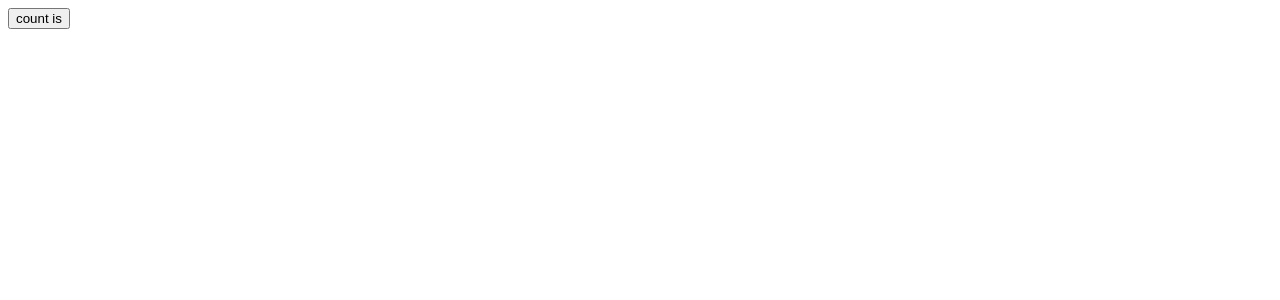
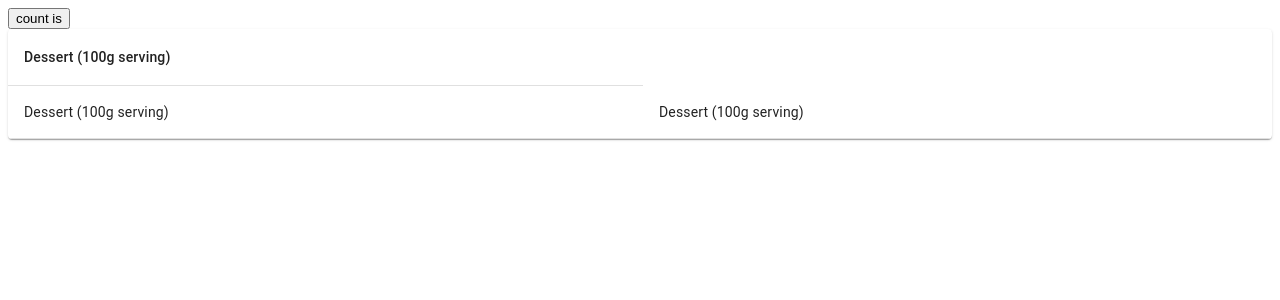
Before and after one commit to takumu-9246/my-site, a React (Vite) app in the folder client/: page / in a window 1280 px wide. Shown: the top 300 px of the page. Built offline with nearby package versions, Linux system fonts and the light colour scheme.

Commit message:
連想配列を作れるようにした

```diff
--- a/client/src/App.tsx
+++ b/client/src/App.tsx
@@ -1,5 +1,6 @@
 import { useState } from "react";
 import { Sheets } from "./functions/Sheets";
+import DataTable from "./components/DataTable";
 
 function App() {
   const [count, setCount] = useState([""]);
@@ -15,6 +16,9 @@
       <div>
         <button onClick={() => getSheet()}>count is {count}</button>
       </div>
+      <div>
+        <DataTable />
+      </div>
     </>
   );
 }
--- /dev/null
+++ b/client/src/components/DataTable.tsx
@@ -0,0 +1,27 @@
+import Table from "@mui/material/Table";
+import TableBody from "@mui/material/TableBody";
+import TableCell from "@mui/material/TableCell";
+import TableContainer from "@mui/material/TableContainer";
+import TableHead from "@mui/material/TableHead";
+import TableRow from "@mui/material/TableRow";
+import Paper from "@mui/material/Paper";
+
+export default function DynamicTable() {
+  return (
+    <TableContainer component={Paper}>
+      <Table sx={{ minWidth: 650 }} aria-label="simple table">
+        <TableHead>
+          <TableRow>
+            <TableCell>Dessert (100g serving)</TableCell>
+          </TableRow>
+        </TableHead>
+        <TableBody>
+          <TableRow>
+            <TableCell>Dessert (100g serving)</TableCell>
+            <TableCell>Dessert (100g serving)</TableCell>
+          </TableRow>
+        </TableBody>
+      </Table>
+    </TableContainer>
+  );
+}
--- a/client/src/functions/utils.ts
+++ b/client/src/functions/utils.ts
@@ -0,0 +1,6 @@
+export function convertToDictionary(data: string[][]) {
+  const [headers, ...rows] = data;
+  return rows.map((row) =>
+    Object.fromEntries(row.map((value, index) => [headers[index], value]))
+  );
+}
```
